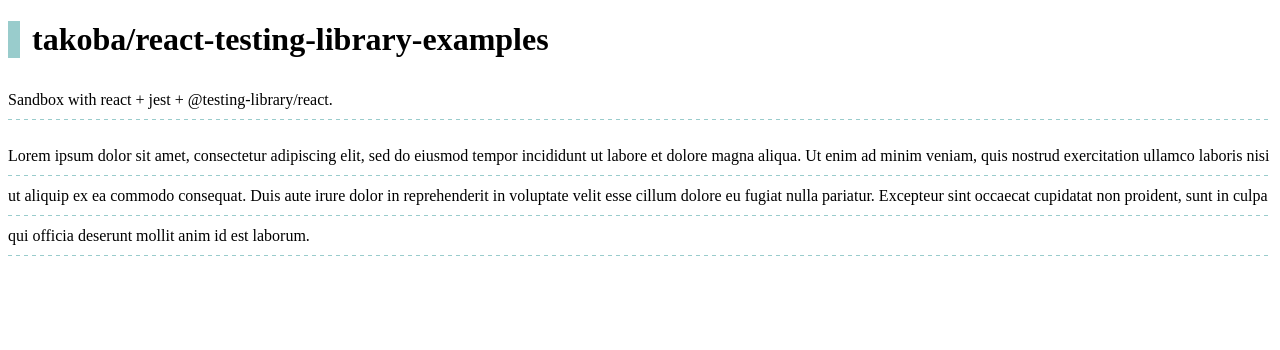
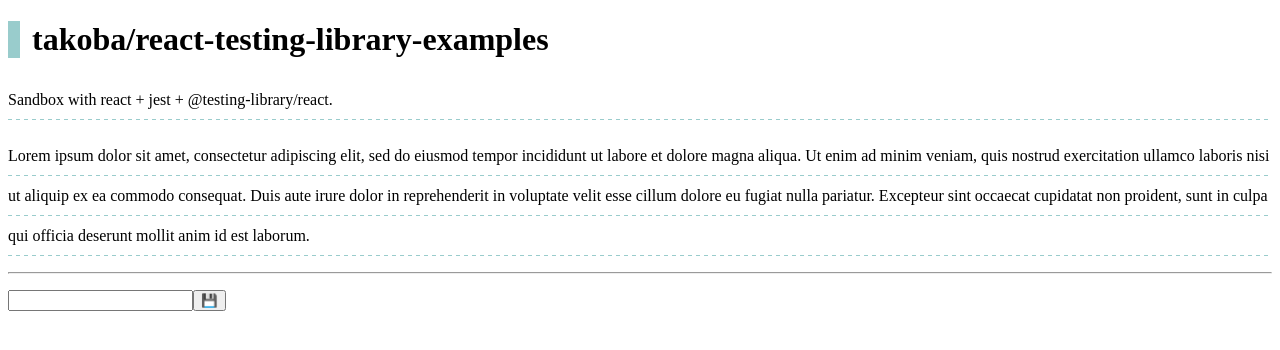
Before and after one commit to takoba/react-testing-library-examples, a React app: page / in a window 1280 px wide. Shown: the top 350 px of the page. Built offline with nearby package versions, Linux system fonts and the light colour scheme.

Commit message:
:sparkles: add `<TodoList />` component

```diff
--- a/src/App.tsx
+++ b/src/App.tsx
@@ -2,6 +2,7 @@
 import ReactDOM from 'react-dom'
 import styled from 'styled-components'
 import Looseleaf from 'components/molecules/Looseleaf'
+import TodoList from 'components/organisms/TodoList'
 
 const Title = styled.h1`
   border-left: 0.75rem solid #9cc;
@@ -18,6 +19,8 @@
       consequat. Duis aute irure dolor in reprehenderit in voluptate velit esse cillum dolore eu fugiat nulla pariatur.
       Excepteur sint occaecat cupidatat non proident, sunt in culpa qui officia deserunt mollit anim id est laborum.
     </Looseleaf>
+    <hr />
+    <TodoList />
   </>
 )
 
--- /dev/null
+++ b/src/components/organisms/TodoList.tsx
@@ -0,0 +1,62 @@
+import React, { useRef, useState } from 'react'
+import styled from 'styled-components'
+
+interface Todo {
+  id: number
+  label: string
+  order: number
+}
+
+const Container = styled.div``
+const List = styled.ul``
+const ListItem = styled.li``
+const InputArea = styled.div``
+
+const TodoList = (): JSX.Element => {
+  const [todos, setTodos] = useState<Todo[]>([])
+  const formRef = useRef<HTMLFormElement>(null)
+  const inputRef = useRef<HTMLInputElement>(null)
+
+  const save = () => {
+    if (inputRef.current === null) {
+      return
+    }
+    if (inputRef.current.value === '') {
+      return
+    }
+
+    setTodos([
+      ...todos,
+      {
+        id: Math.max(...todos.map((todo): number => todo.id)) + 1,
+        label: inputRef.current.value,
+        order: Math.max(...todos.map((todo) => todo.order)),
+      },
+    ])
+    formRef.current?.reset()
+  }
+
+  return (
+    <Container>
+      <List>
+        {todos
+          .sort((a, b) => {
+            return a.order > b.order ? 1 : a.order < b.order ? -1 : 0
+          })
+          .map((todo) => (
+            <ListItem key={`TodoList.Item.${todo.id}`}>{todo.label}</ListItem>
+          ))}
+      </List>
+      <InputArea>
+        <form ref={formRef}>
+          <input type="text" ref={inputRef} />
+          <button type="button" onClick={save}>
+            💾
+          </button>
+        </form>
+      </InputArea>
+    </Container>
+  )
+}
+
+export default TodoList
```
